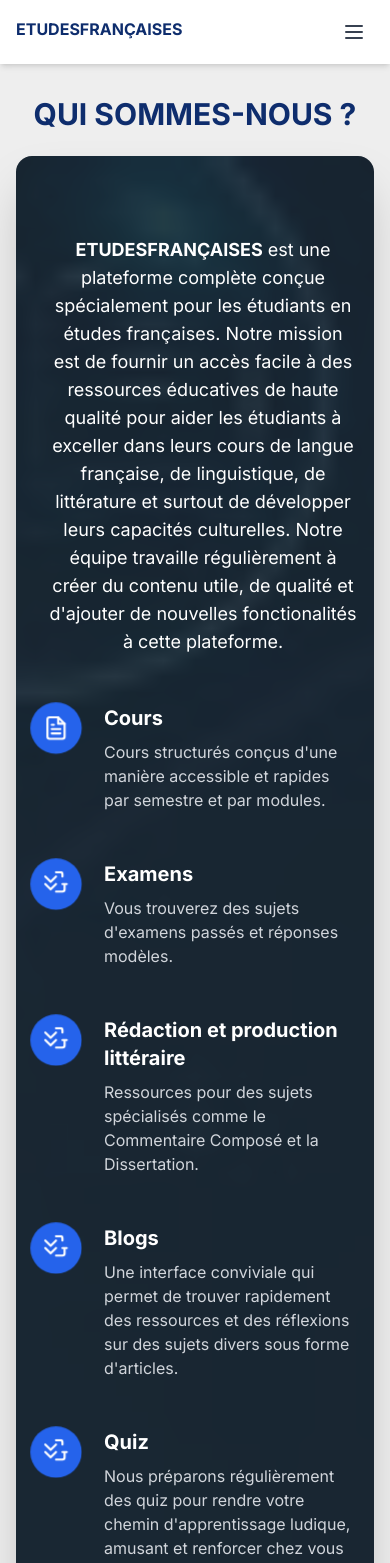
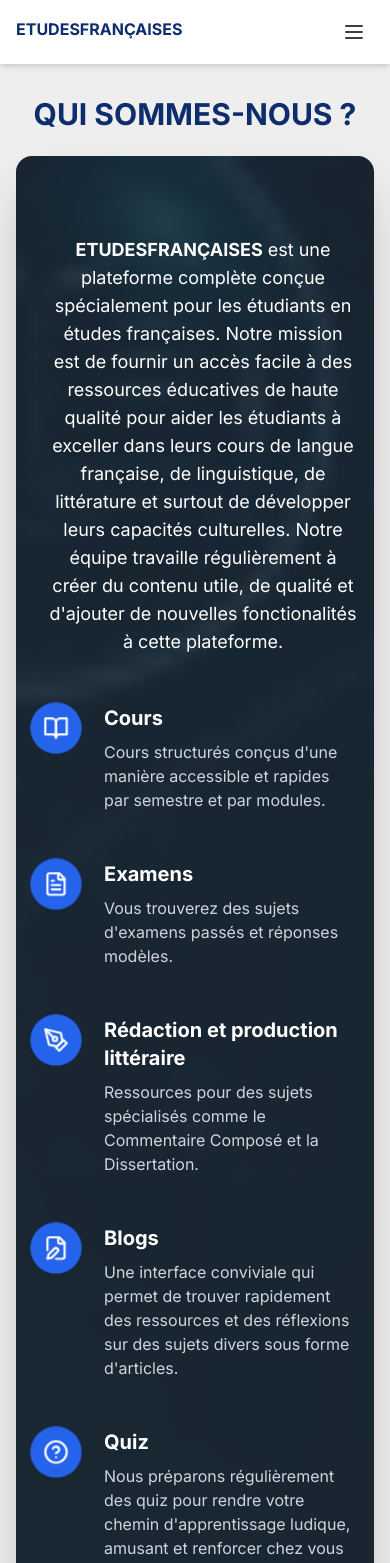
Before and after one commit to SouhaiBusiness/frstudies, a Next.js app: page /about in a window 390 px wide. Shown: the top 1563 px of the page. Built offline with nearby package versions, Linux system fonts and the light colour scheme; no server answers.

Commit message:
fix dropdown menu in navbar for mobile device and change icons in about page to make them different

```diff
--- a/app/about/page.tsx
+++ b/app/about/page.tsx
@@ -1,6 +1,6 @@
 import Link from 'next/link';
 import Image from 'next/image';
-import { Facebook, Instagram, Linkedin, Mail, Twitter } from 'lucide-react';
+import { BookOpen, Facebook, FileEdit, FileText, HelpCircle, Instagram, Linkedin, Mail, PenTool, Twitter } from 'lucide-react';
 
 export const metadata = {
   title: 'À propos - ETUDESFRANÇAISES',
@@ -49,24 +49,7 @@ export default function AboutPage() {
             {/* Feature 1 */}
             <div className='flex items-start gap-6'>
               <div className='animation-scale bg-blue-600 rounded-full p-3 shrink-0'>
-                <svg
-                  xmlns='http://www.w3.org/2000/svg'
-                  width='24'
-                  height='24'
-                  viewBox='0 0 24 24'
-                  fill='none'
-                  stroke='currentColor'
-                  strokeWidth='2'
-                  strokeLinecap='round'
-                  strokeLinejoin='round'
-                  className='text-white'
-                >
-                  <path d='M14 2H6a2 2 0 0 0-2 2v16a2 2 0 0 0 2 2h12a2 2 0 0 0 2-2V8z'></path>
-                  <path d='M14 2v6h6'></path>
-                  <path d='M16 13H8'></path>
-                  <path d='M16 17H8'></path>
-                  <path d='M10 9H8'></path>
-                </svg>
+                <BookOpen className='text-white h-6 w-6' />
               </div>
               <div>
                 <h3 className='text-xl font-bold mb-2'>Cours</h3>
@@ -80,24 +63,7 @@ export default function AboutPage() {
             {/* Feature 2 */}
             <div className='flex items-start gap-6'>
               <div className='animation-scale bg-blue-600 rounded-full p-3 shrink-0'>
-                <svg
-                  xmlns='http://www.w3.org/2000/svg'
-                  width='24'
-                  height='24'
-                  viewBox='0 0 24 24'
-                  fill='none'
-                  stroke='currentColor'
-                  strokeWidth='2'
-                  strokeLinecap='round'
-                  strokeLinejoin='round'
-                  className='text-white'
-                >
-                  <path d='m2 12 5 5 5-5'></path>
-                  <path d='m2 5 5 5 5-5'></path>
-                  <path d='M12 19h6a2 2 0 0 0 2-2v-4'></path>
-                  <path d='M18 5V3a2 2 0 0 0-2-2h-4'></path>
-                  <path d='M22 12h-4'></path>
-                </svg>
+                <FileText className='text-white h-6 w-6' />
               </div>
 
               <div>
@@ -112,24 +78,7 @@ export default function AboutPage() {
             {/* Feature 3*/}
             <div className='flex items-start gap-6'>
               <div className='animation-scale bg-blue-600 rounded-full p-3 shrink-0'>
-                <svg
-                  xmlns='http://www.w3.org/2000/svg'
-                  width='24'
-                  height='24'
-                  viewBox='0 0 24 24'
-                  fill='none'
-                  stroke='currentColor'
-                  strokeWidth='2'
-                  strokeLinecap='round'
-                  strokeLinejoin='round'
-                  className='text-white'
-                >
-                  <path d='m2 12 5 5 5-5'></path>
-                  <path d='m2 5 5 5 5-5'></path>
-                  <path d='M12 19h6a2 2 0 0 0 2-2v-4'></path>
-                  <path d='M18 5V3a2 2 0 0 0-2-2h-4'></path>
-                  <path d='M22 12h-4'></path>
-                </svg>
+                <PenTool className='text-white h-6 w-6' />
               </div>
 
               <div>
@@ -146,24 +95,7 @@ export default function AboutPage() {
             {/* Feature 4*/}
             <div className='flex items-start gap-6'>
               <div className='animation-scale bg-blue-600 rounded-full p-3 shrink-0'>
-                <svg
-                  xmlns='http://www.w3.org/2000/svg'
-                  width='24'
-                  height='24'
-                  viewBox='0 0 24 24'
-                  fill='none'
-                  stroke='currentColor'
-                  strokeWidth='2'
-                  strokeLinecap='round'
-                  strokeLinejoin='round'
-                  className='text-white'
-                >
-                  <path d='m2 12 5 5 5-5'></path>
-                  <path d='m2 5 5 5 5-5'></path>
-                  <path d='M12 19h6a2 2 0 0 0 2-2v-4'></path>
-                  <path d='M18 5V3a2 2 0 0 0-2-2h-4'></path>
-                  <path d='M22 12h-4'></path>
-                </svg>
+                <FileEdit className='text-white h-6 w-6' />
               </div>
 
               <div>
@@ -178,24 +110,7 @@ export default function AboutPage() {
             {/* Feature 5*/}
             <div className='flex items-start gap-6'>
               <div className='animation-scale bg-blue-600 rounded-full p-3 shrink-0'>
-                <svg
-                  xmlns='http://www.w3.org/2000/svg'
-                  width='24'
-                  height='24'
-                  viewBox='0 0 24 24'
-                  fill='none'
-                  stroke='currentColor'
-                  strokeWidth='2'
-                  strokeLinecap='round'
-                  strokeLinejoin='round'
-                  className='text-white'
-                >
-                  <path d='m2 12 5 5 5-5'></path>
-                  <path d='m2 5 5 5 5-5'></path>
-                  <path d='M12 19h6a2 2 0 0 0 2-2v-4'></path>
-                  <path d='M18 5V3a2 2 0 0 0-2-2h-4'></path>
-                  <path d='M22 12h-4'></path>
-                </svg>
+                <HelpCircle className='text-white h-6 w-6' />
               </div>
 
               <div>
--- a/components/navbar.tsx
+++ b/components/navbar.tsx
@@ -2,7 +2,7 @@
 
 import { useState, useEffect } from "react"
 import Link from "next/link"
-import { ChevronDown, LogOut } from "lucide-react"
+import { ChevronDown, ChevronRight, LogOut } from "lucide-react"
 import AuthModal from "./AuthModal"
 
 interface User {
@@ -256,7 +256,7 @@ export default function Navbar() {
 
         {/* Mobile menu */}
         {isOpen && (
-          <div className="md:hidden">
+          <div className="md:hidden flex justify-center items-center">
             <div className="flex flex-col justify-center items-center px-2 pt-2 pb-3 space-y-1 sm:px-3">
               <Link
                 href="/"
@@ -272,6 +272,67 @@ export default function Navbar() {
               >
                 Quiz
               </Link>
+
+              {/* Mobile Courses dropdown */}
+      <div className="w-full">
+        <button
+          onClick={() => setIsMobileCoursesOpen(!isMobileCoursesOpen)}
+          className="flex items-center justify-center w-full px-3 py-2 rounded-md text-base font-medium text-gray-700 hover:text-white hover:bg-[#0e2d6d] gap-1"
+        >
+          <span>Cours</span>
+          <ChevronRight className={`h-4 w-4 transition-transform duration-200 ${isMobileCoursesOpen ? 'rotate-90' : ''}`} />
+        </button>
+
+        <div className={`overflow-hidden transition-all duration-300 ease-in-out ${isMobileCoursesOpen ? 'max-h-96 opacity-100' : 'max-h-0 opacity-0'}`}>
+          <div className="mt-2 bg-gray-50 rounded-md p-4 space-y-4 border border-gray-200">
+            <div className="space-y-2">
+              <h3 className="text-sm font-bold text-gray-900 text-center">Filières</h3>
+              <div className="flex flex-col space-y-2">
+                <Link
+                  href="/linguistics"
+                  className="block text-center px-3 py-2 rounded-md text-sm text-gray-700 hover:text-white hover:bg-[#0e2d6d] transition-colors duration-200"
+                  onClick={() => setIsOpen(false)}
+                >
+                  Linguistique
+                </Link>
+                <Link
+                  href="/literature"
+                  className="block text-center px-3 py-2 rounded-md text-sm text-gray-700 hover:text-white hover:bg-[#0e2d6d] transition-colors duration-200"
+                  onClick={() => setIsOpen(false)}
+                >
+                  Littérature
+                </Link>
+              </div>
+            </div>
+            <div className="space-y-2">
+              <h3 className="text-sm font-bold text-gray-900 text-center">Rédaction</h3>
+              <div className="flex flex-col space-y-2">
+                <Link
+                  href="/commentaire-compose"
+                  className="block text-center px-3 py-2 rounded-md text-sm text-gray-700 hover:text-white hover:bg-[#0e2d6d] transition-colors duration-200"
+                  onClick={() => setIsOpen(false)}
+                >
+                  Commentaire Composé
+                </Link>
+                <Link
+                  href="/dissertation"
+                  className="block text-center px-3 py-2 rounded-md text-sm text-gray-700 hover:text-white hover:bg-[#0e2d6d] transition-colors duration-200"
+                  onClick={() => setIsOpen(false)}
+                >
+                  Dissertation
+                </Link>
+                <Link
+                  href="/essai"
+                  className="block text-center px-3 py-2 rounded-md text-sm text-gray-700 hover:text-white hover:bg-[#0e2d6d] transition-colors duration-200"
+                  onClick={() => setIsOpen(false)}
+                >
+                  Essai
+                </Link>
+              </div>
+            </div>
+          </div>
+        </div>
+      </div>
 
               <Link
                 href="/exams"
--- a/components/quiz/quiz-cards.tsx
+++ b/components/quiz/quiz-cards.tsx
@@ -3,7 +3,7 @@ import { BookOpen, MessageSquare, Bookmark } from "lucide-react"
 
 const quizzes = [
   {
-    id: "Histoire des idées et de l'art",
+    id: "Histoire",
     title: "Quiz de l'histoire des idées et de l'art",
     description: "Testez votre culture générale de l'histoire des idées et de l'art",
     icon: BookOpen,
--- a/data/quiz-data.ts
+++ b/data/quiz-data.ts
@@ -13,7 +13,7 @@ export interface Quiz {
 
 export const quizData: Quiz[] = [
   {
-    id: "Histoire des idées et de l'art",
+    id: "Histoire",
     title: "Quiz de l'histoire des idées et de l'art",
     description:
       'Test your knowledge of French history of ideas and art during key periods like the Renaissance and the Enlightenment.',
```
